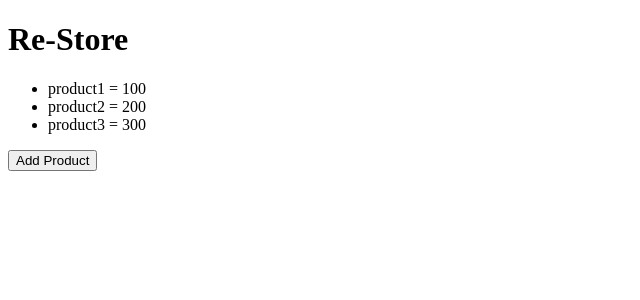
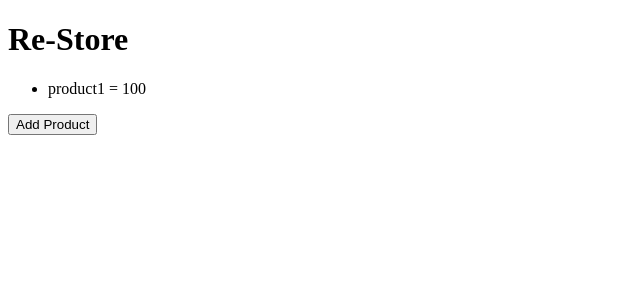
Before and after one commit to thisisazrael/react-neil, a React (Create React App) app in the folder ReStore/client/: page / in a window 1280 px wide. Both pictures are taken after a click on the button "Add Product". Shown: the top 300 px of the page, without its empty margins (0-640 px from the left). Built offline with nearby package versions, Linux system fonts and the light colour scheme; no server answers.

Commit message:
Section 3: Adding a Typescript interface for the product

```diff
--- a/ReStore/client/src/App.tsx
+++ b/ReStore/client/src/App.tsx
@@ -1,11 +1,9 @@
 import { useEffect, useState } from "react";
+import { Product } from "./product";
 
 function App() {
   // Use state
-  const [products, setProducts] = useState([
-    { name: 'product1', price: 100.00 },
-    { name: 'product2', price: 200.00 }
-  ]);
+  const [products, setProducts] = useState<Product[]>([]);
 
   // Adding the empty array dependency here is important as this will prevent
   // the infinite call to api.  What will happen when there is no dependency is
@@ -13,21 +11,28 @@ function App() {
   // useEffect hook will trigger again if there is no dependency
   useEffect(() => {
     fetch('http://localhost:5000/api/products')
-    .then(response => response.json())
-    .then(data => setProducts(data))
+      .then(response => response.json())
+      .then(data => setProducts(data))
   }, [])
 
   function addProduct() {
     setProducts(prevState => [...prevState,
-    { name: 'product' + (prevState.length + 1), price: (prevState.length * 100) + 100 }])
+    {
+      id: prevState.length + 101,
+      name: 'product' + (prevState.length + 1),
+      price: (prevState.length * 100) + 100,
+      brand: 'some brand',
+      description: 'some description',
+      pictureUrl: 'http://picsum.photos/200'
+    }])
   }
 
   return (
     <div>
       <h1>Re-Store</h1>
       <ul>
-        {products.map((item, index) => (
-          <li key={index}>{item.name} = {item.price}</li>
+        {products.map(product => (
+          <li key={product.id}>{product.name} = {product.price}</li>
         ))}
       </ul>
       <button onClick={addProduct}>Add Product</button>
--- /dev/null
+++ b/ReStore/client/src/product.ts
@@ -0,0 +1,10 @@
+export interface Product {
+    id: number;
+    name: string;
+    description: string;
+    price: number;
+    pictureUrl: string;
+    type?: string;
+    brand: string;
+    quantityInStock?: number;
+}
```
